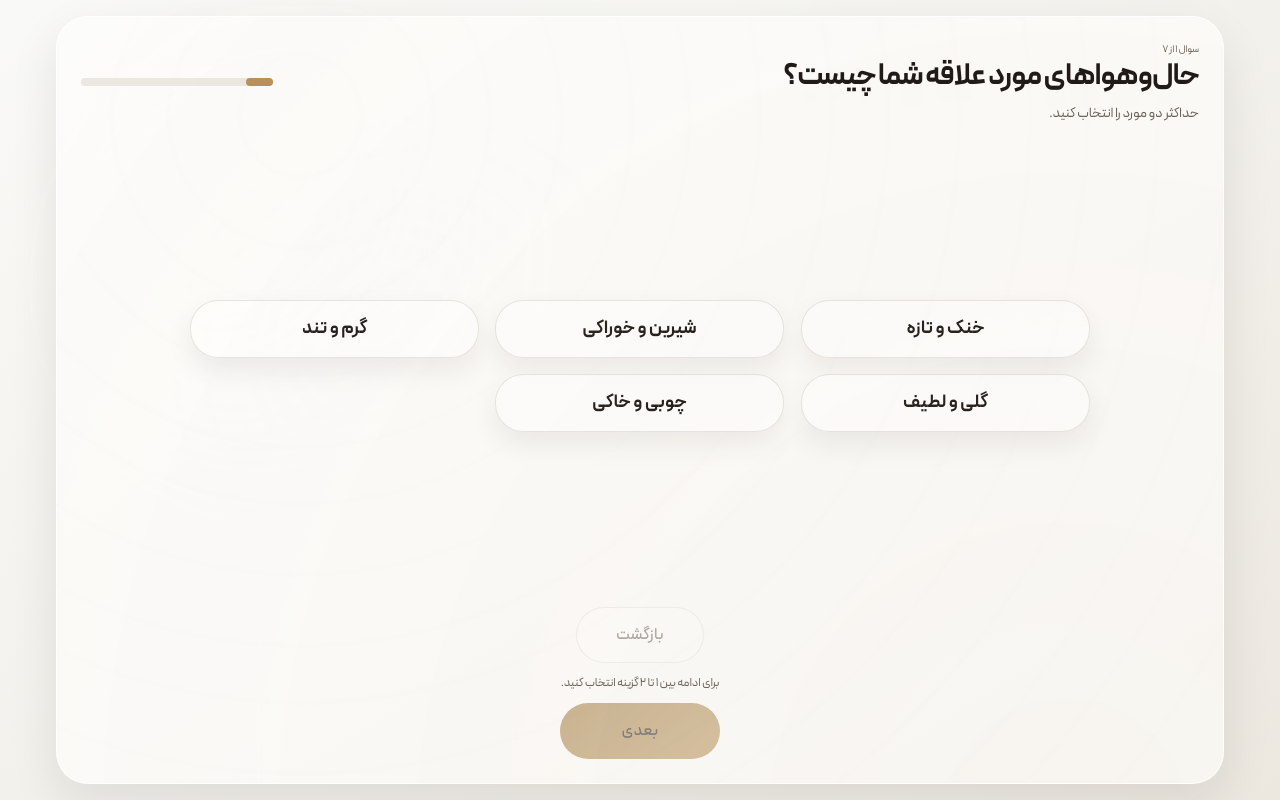
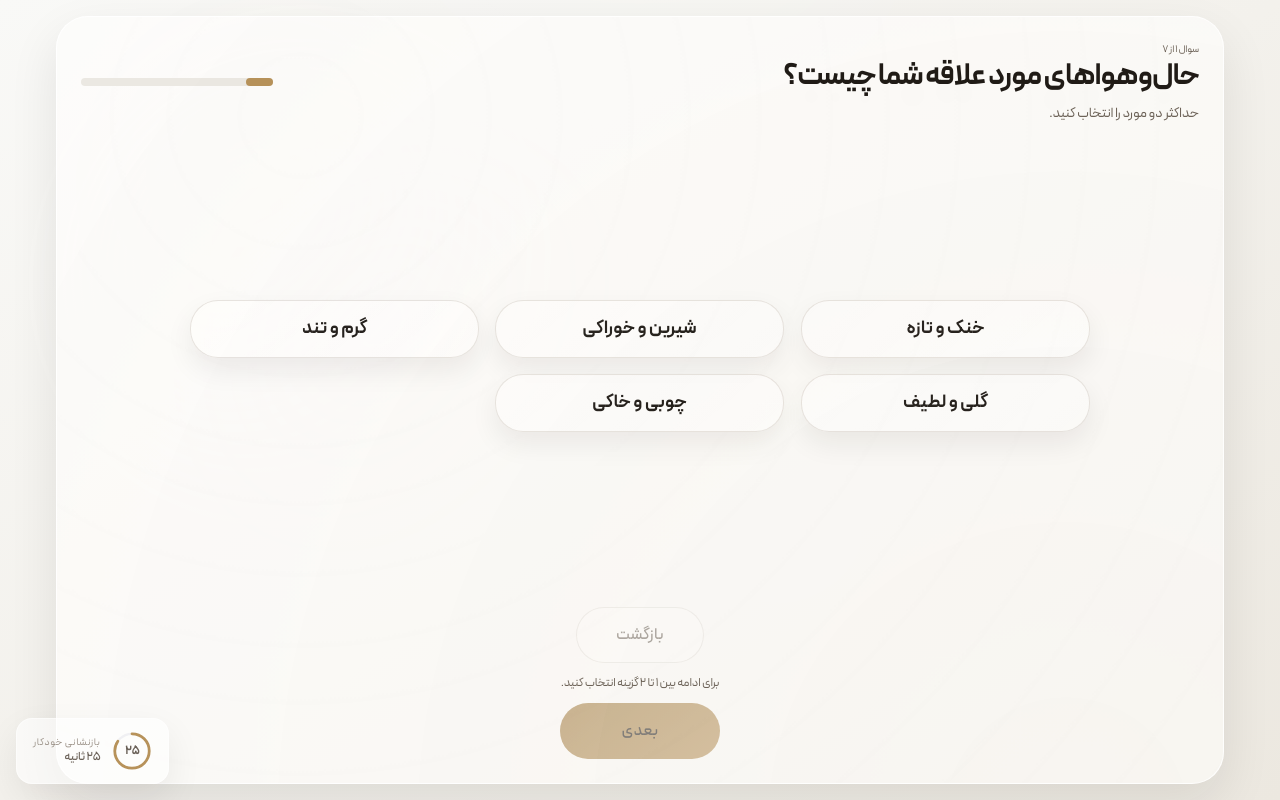
Before and after one commit to belforzedse/perfume-frontend-new, a Next.js app: page /questionnaire in a window 1280 px wide. Built offline with nearby package versions, Linux system fonts and the light colour scheme; no server answers.

Commit message:
fix timer

```diff
--- a/src/components/IdleTimer.tsx
+++ b/src/components/IdleTimer.tsx
@@ -12,31 +12,31 @@ export default function IdleTimer({ timeoutMs, onIdle, isActive }: IdleTimerProp
   const [timeRemaining, setTimeRemaining] = useState(timeoutMs);
   const [isVisible, setIsVisible] = useState(false);
 
+  // Reset when component mounts or timeoutMs changes
   useEffect(() => {
-    if (!isActive) {
+    setTimeRemaining(timeoutMs);
+    setIsVisible(false);
+  }, [timeoutMs]);
+
+  useEffect(() => {
+    if (!isActive || timeoutMs === 0) {
       setIsVisible(false);
       return;
     }
 
-    setTimeRemaining(timeoutMs);
-
     const interval = setInterval(() => {
       setTimeRemaining((prev) => {
-        const next = prev - 1000;
+        const next = Math.max(0, prev - 1000);
 
         // Show widget in last 30 seconds
-        if (next <= 30000 && !isVisible) {
+        if (next <= 30000 && next > 0) {
           setIsVisible(true);
-        }
-
-        // Hide when reset
-        if (next >= timeoutMs - 1000 && isVisible) {
+        } else {
           setIsVisible(false);
         }
 
         if (next <= 0 && onIdle) {
           onIdle();
-          return 0;
         }
 
         return next;
@@ -44,14 +44,9 @@ export default function IdleTimer({ timeoutMs, onIdle, isActive }: IdleTimerProp
     }, 1000);
 
     return () => clearInterval(interval);
-  }, [timeoutMs, isActive, onIdle, isVisible]);
+  }, [timeoutMs, isActive, onIdle]);
 
-  // Reset when props change
-  useEffect(() => {
-    setTimeRemaining(timeoutMs);
-  }, [timeoutMs]);
-
-  if (!isVisible || !isActive) return null;
+  if (!isVisible || !isActive || timeoutMs === 0) return null;
 
   const seconds = Math.max(0, Math.ceil(timeRemaining / 1000));
   const progress = (timeRemaining / timeoutMs) * 100;
--- a/src/components/KioskFrame.tsx
+++ b/src/components/KioskFrame.tsx
@@ -1,12 +1,13 @@
 "use client";
 
-import React, { startTransition, useEffect, useRef, useState } from "react";
+import React, { startTransition, useEffect, useRef, useState, useMemo } from "react";
 import { usePathname, useRouter } from "next/navigation";
 import { AnimatePresence, motion, useReducedMotion } from "framer-motion";
 import AnimatedBackground from "@/components/AnimatedBackground";
 import IdleTimer from "@/components/IdleTimer";
 
-const IDLE_TIMEOUT_MS = 120_000; // 2 minutes
+const QUESTIONNAIRE_TIMEOUT_MS = 30_000; // 30 seconds
+const RECOMMENDATIONS_TIMEOUT_MS = 120_000; // 2 minutes
 
 export default function KioskFrame({
   children,
@@ -19,11 +20,22 @@ export default function KioskFrame({
   const pathname = usePathname();
   const idleTimerRef = useRef<number | null>(null);
   const [timerKey, setTimerKey] = useState(0);
-  const isHome = pathname === "/";
   const shouldReduceMotion = useReducedMotion();
 
+  const isHome = pathname === "/";
+  const isQuestionnaire = pathname === "/questionnaire";
+  const isRecommendations = pathname === "/recommendations";
+
+  // Determine timeout based on current page
+  const IDLE_TIMEOUT_MS = useMemo(() => {
+    if (isHome) return 0; // No timeout on home
+    if (isQuestionnaire) return QUESTIONNAIRE_TIMEOUT_MS;
+    if (isRecommendations) return RECOMMENDATIONS_TIMEOUT_MS;
+    return 120_000; // Default 2 minutes for other pages
+  }, [isHome, isQuestionnaire, isRecommendations]);
+
   useEffect(() => {
-    if (typeof window === "undefined" || isHome) {
+    if (typeof window === "undefined" || isHome || IDLE_TIMEOUT_MS === 0) {
       return;
     }
 
@@ -92,16 +104,18 @@ export default function KioskFrame({
       window.removeEventListener("keydown", handleKeyDown);
       document.removeEventListener("visibilitychange", handleVisibility);
     };
-  }, [router, pathname, isHome]);
+  }, [router, pathname, isHome, IDLE_TIMEOUT_MS]);
 
   return (
     <div className="kiosk-root">
       <AnimatedBackground />
-      <IdleTimer
-        key={timerKey}
-        timeoutMs={IDLE_TIMEOUT_MS}
-        isActive={!isHome}
-      />
+      {!isHome && IDLE_TIMEOUT_MS > 0 && (
+        <IdleTimer
+          key={timerKey}
+          timeoutMs={IDLE_TIMEOUT_MS}
+          isActive={true}
+        />
+      )}
       <AnimatePresence mode="wait" initial={false}>
         <motion.div
           key={shouldReduceMotion ? "static" : pathname}
```
